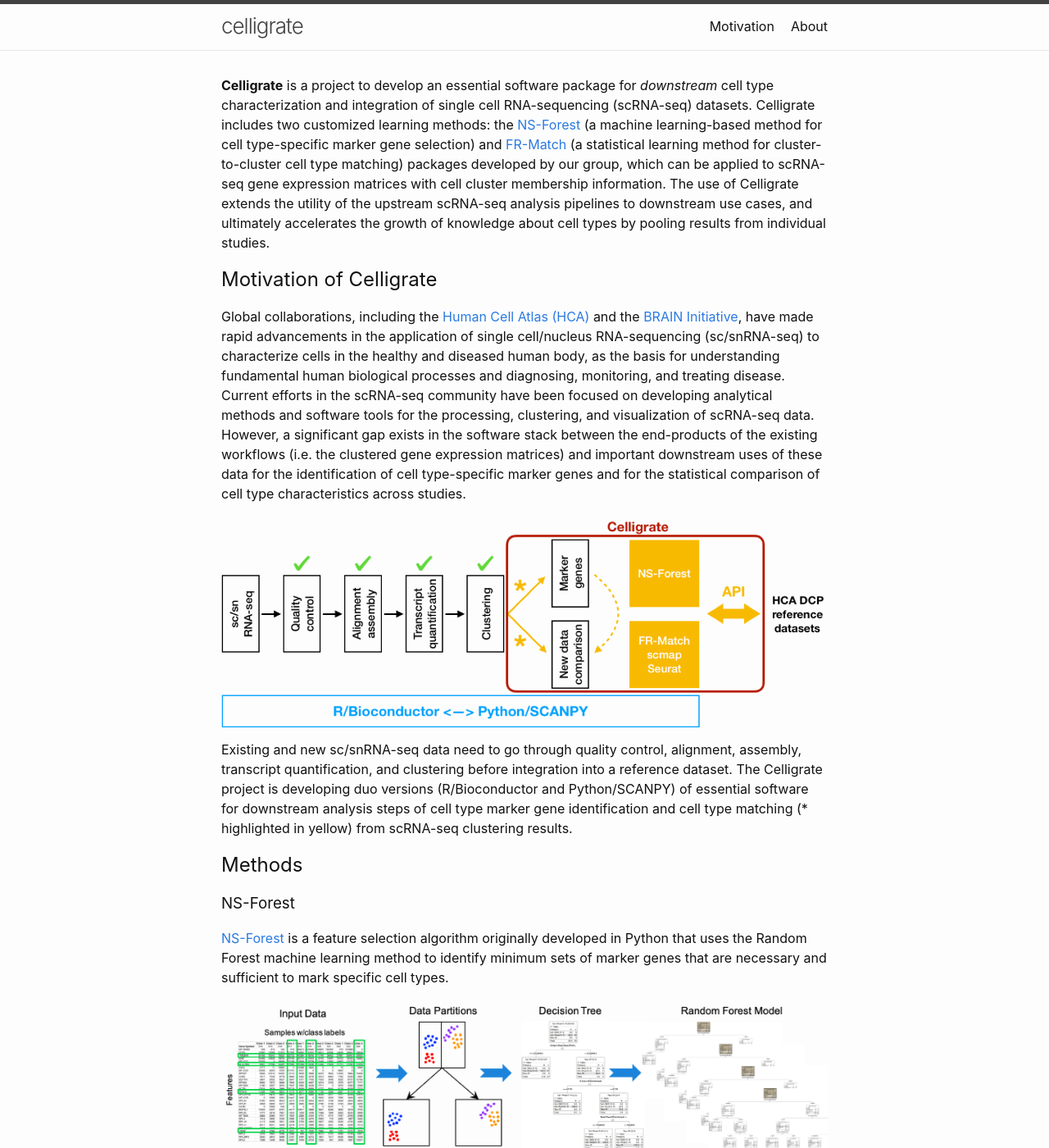
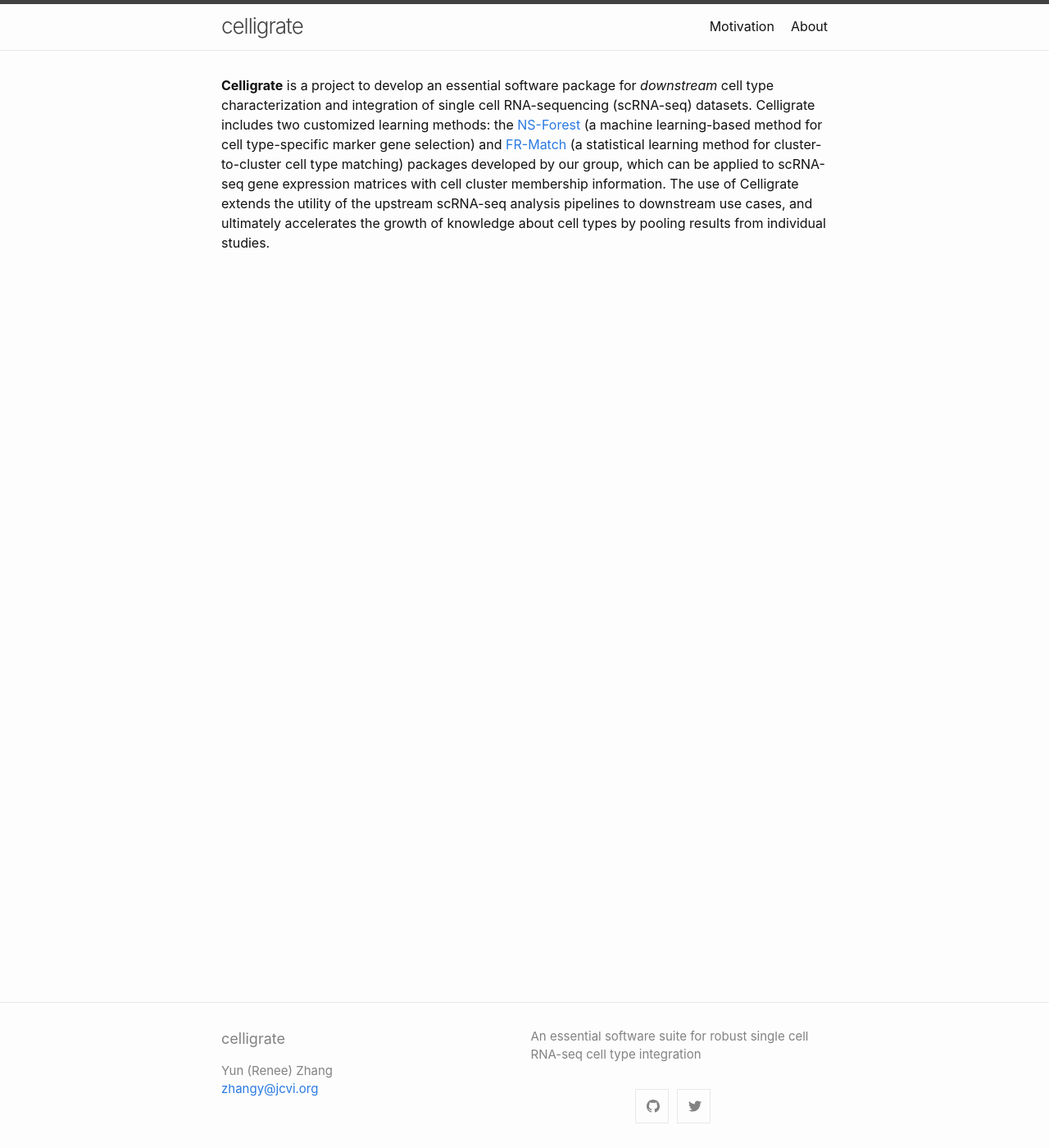
Before and after one commit to JCVenterInstitute/celligrate, a Jekyll site: the page built from index.md, in a window 1280 px wide and 1400 px high. Shown: the whole window at 82% size. Built offline with Jekyll 4.4.1, drawn with Linux system fonts in a browser that asks for light colours; some of the changed text lies outside the part shown.

Commit message:
moved content to motivation.md

```diff
--- a/index.md
+++ b/index.md
@@ -9,29 +9,3 @@
 ---
 
 **Celligrate** is a project to develop an essential software package for *downstream* cell type characterization and integration of single cell RNA-sequencing (scRNA-seq) datasets. Celligrate includes two customized learning methods: the [NS-Forest](https://github.com/JCVenterInstitute/NSForest)  (a machine learning-based method for cell type-specific marker gene selection) and [FR-Match](https://github.com/JCVenterInstitute/FRmatch) (a statistical learning method for cluster-to-cluster cell type matching) packages developed by our group, which can be applied to scRNA-seq gene expression matrices with cell cluster membership information. The use of Celligrate extends the utility of the upstream scRNA-seq analysis pipelines to downstream use cases, and ultimately accelerates the growth of knowledge about cell types by pooling results from individual studies.
-
-## Motivation of Celligrate
-
-Global collaborations, including the [Human Cell Atlas (HCA)](https://www.humancellatlas.org/) and the [BRAIN Initiative](https://braininitiative.nih.gov/), have made rapid advancements in the application of single cell/nucleus RNA-sequencing (sc/snRNA-seq) to characterize cells in the healthy and diseased human body, as the basis for understanding fundamental human biological processes and diagnosing, monitoring, and treating disease. Current efforts in the scRNA-seq community have been focused on developing analytical methods and software tools for the processing, clustering, and visualization of scRNA-seq data. However, a significant gap exists in the software stack between the end-products of the existing workflows (i.e. the clustered gene expression matrices) and important downstream uses of these data for the identification of cell type-specific marker genes and for the statistical comparison of cell type characteristics across studies.
-
-![](images/celligrate.png)
-
-Existing and new sc/snRNA-seq data need to go through quality control, alignment, assembly, transcript quantification, and clustering before integration into a reference dataset.  The Celligrate project is developing duo versions (R/Bioconductor and Python/SCANPY) of essential software for downstream analysis steps of cell type marker gene identification and cell type matching (* highlighted in yellow) from scRNA-seq clustering results.
-
-## Methods
-
-### NS-Forest
-
-[NS-Forest](https://github.com/JCVenterInstitute/NSForest) is a feature selection algorithm originally developed in Python that uses the Random Forest machine learning method to identify minimum sets of marker genes that are necessary and sufficient to mark specific cell types.
-
-![](images/NSForest.png)
-
-### FR-Match
-
-[FR-Match](https://github.com/JCVenterInstitute/FRmatch) is a statistical learning method for comparing multivariate data distributions using the Friedman-Rafsky (FR) non-parametric test to determine cell type equivalence of query and reference scRNA-seq cell clusters, originally written in R.  FR-Match utilizes clustered expression matrices together with the NS-Forest marker genes to match query cell type cluster from one study to zero, one, or more cell type clusters from another study or in a reference database.
-
-![](images/FRmatch.png)
-
-## Future Directions
-
-We are building a self-contained extensible software infrastructure for cell type matching using NS-Forest/FR-Match and two other established matching methods - [scmap](https://github.com/hemberg-lab/scmap) for cell-to-cluster mapping and [Seurat](https://github.com/satijalab/seurat) for cell-to-cell alignment - to close the gap between individual study scRNA-seq analyses and integrated cell type knowledge extraction. The proposed infrastructure will include independently-implemented analytical software modules, API interface with primary data sources (e.g. [HCA DCP](https://www.humancellatlas.org/data-sharing)), and compatibility with different programming languages, including Python/SCANPY and R/Bioconductor.
```
